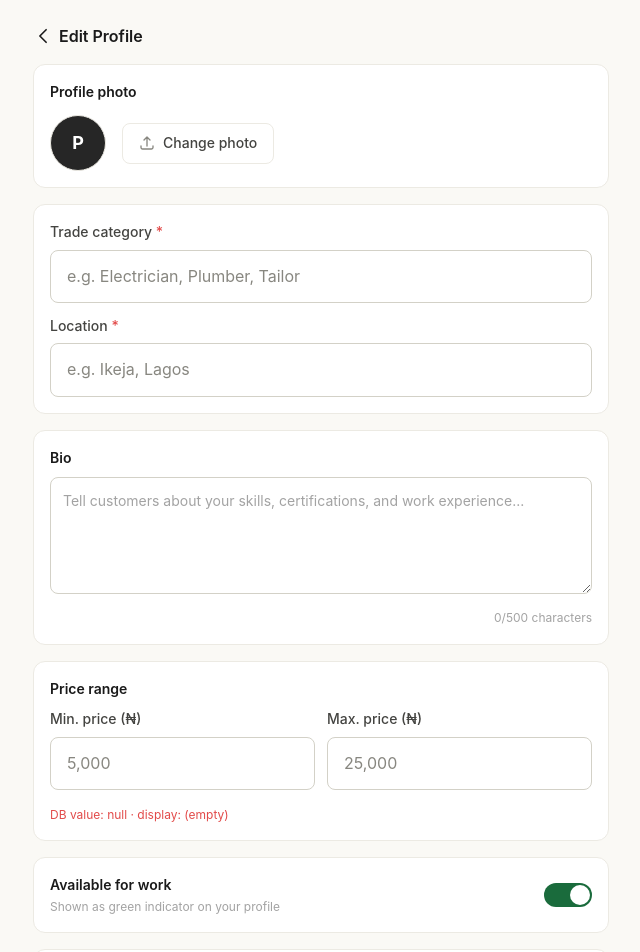
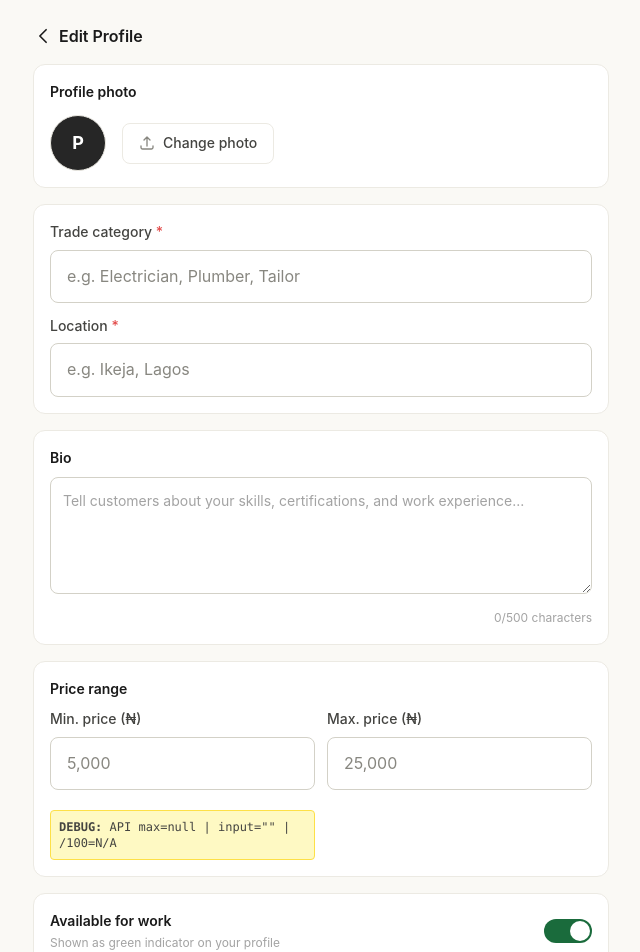
Before and after one commit to Missking001/SabiPro, a Next.js app in the folder apps/web/: page /provider/profile in a window 1280 px wide. Shown: the top 952 px of the page, without its empty margins (319-959 px from the left). Built offline with nearby package versions, Linux system fonts and the light colour scheme; no server answers.

Commit message:
debug: bigger yellow debug box for priceRangeMax

```diff
--- a/apps/web/app/provider/profile/page.tsx
+++ b/apps/web/app/provider/profile/page.tsx
@@ -365,9 +365,9 @@ export default function ProviderProfilePage() {
                 value={priceRangeMax}
                 onChange={(e) => setPriceRangeMax(e.target.value)}
               />
-              <p className="text-caption text-error-base mt-1" id="price-debug">
-                DB value: {provider?.priceRangeMax ?? 'null'} &middot; display: {priceRangeMax || '(empty)'}
-              </p>
+              <div className="mt-2 p-2 bg-yellow-100 border border-yellow-300 rounded text-xs font-mono">
+                <strong>DEBUG:</strong> API max={String(provider?.priceRangeMax ?? 'null')} | input="{priceRangeMax}" | /100={provider?.priceRangeMax != null ? provider.priceRangeMax / 100 : 'N/A'}
+              </div>
             </div>
           </div>
 
```
